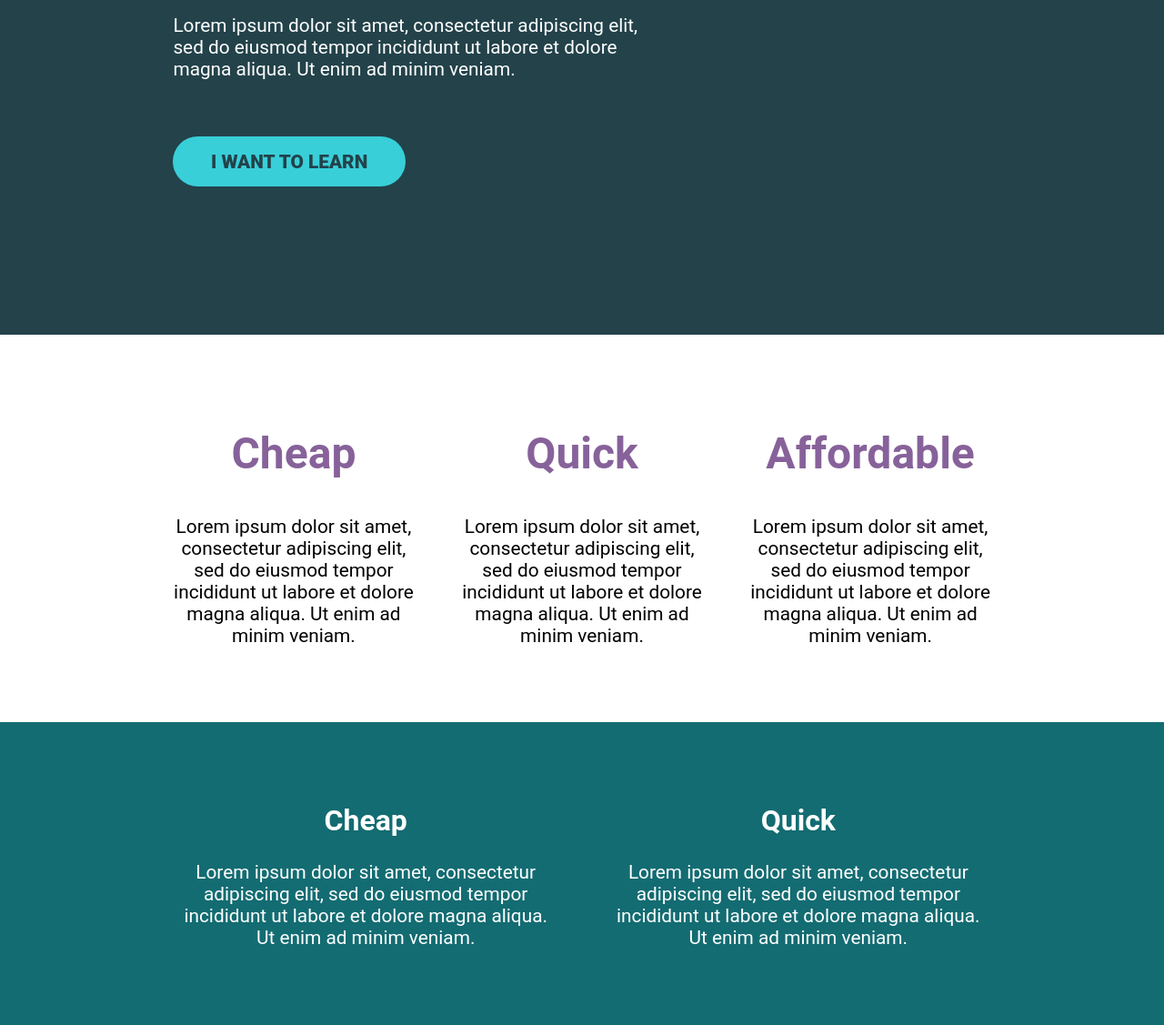
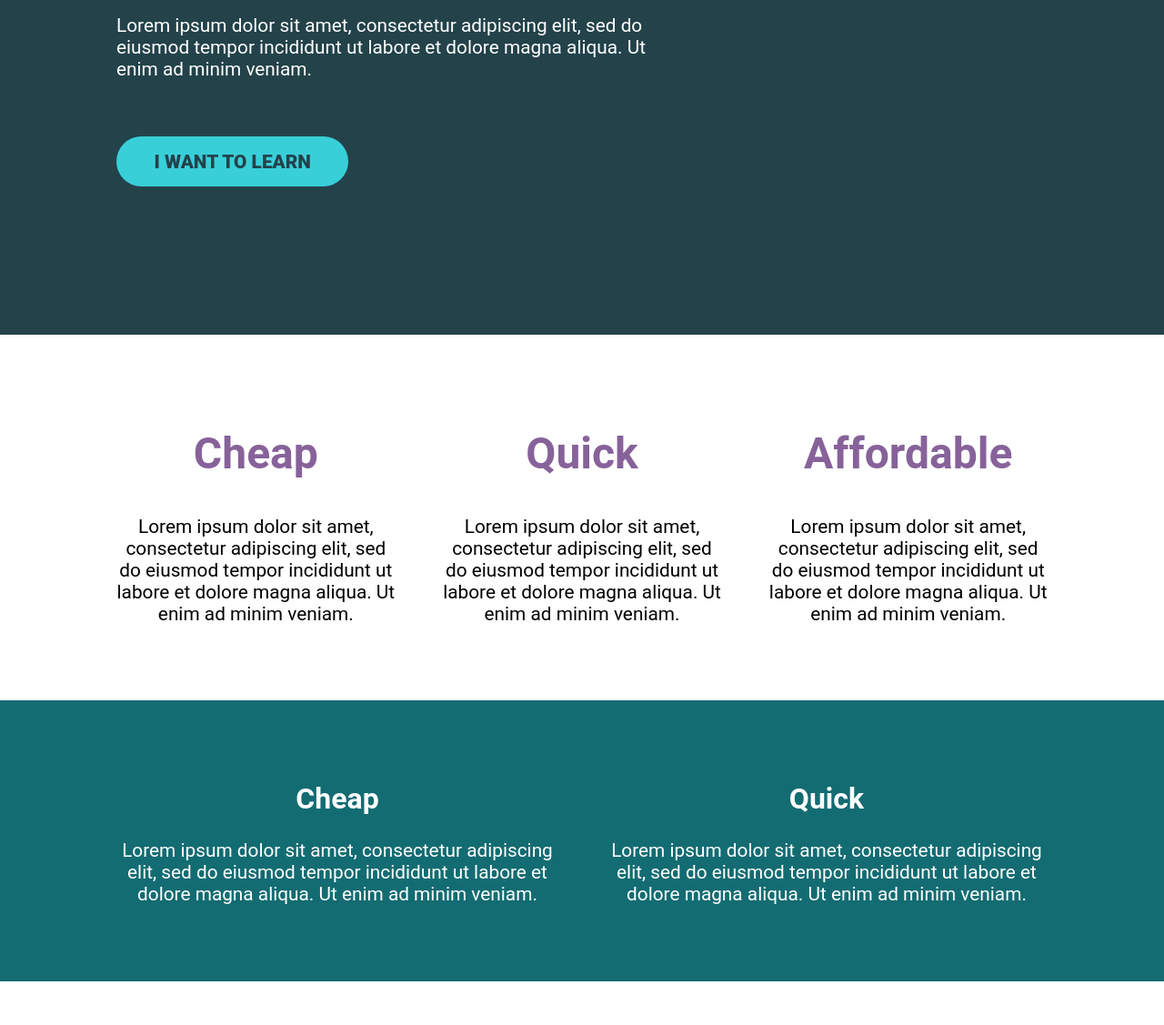
Before and after one commit to EMApath/responsiveness-challenge04, a plain HTML site: page index.html in a window 1280 px wide. Shown: the part 325-1452 px from the top of the page at 91% size. After the commit the page ends 1404 px from the top, so only its background shows below. Drawn offline with Linux system fonts and the light colour scheme.

Commit message:
Added files

```diff
--- a/style.css
+++ b/style.css
@@ -43,7 +43,7 @@ h2 {
   width: 80%;
   max-width: 1100px;
   margin: 0 auto;
-  padding: 3em;
+  padding: 3em 0;
 }
 
 .row {
--- a/style.scss
+++ /dev/null
@@ -1,101 +0,0 @@
-/*
-////// For this challenge ///////
-
-- You will have to modify the HTML
-
-- You can add new classes in the HTML
-  if you need to
-
-// Requirements
-1. The headings in the first row must be
-   a different color
-2. The two .col at the bottom must go next
-   to one another as per the design specs
-   provided
-3. The section at the bottom should have
-   a dark background color and a different
-   color of text
-4. I've removed the "gap" that I created
-   during the demo, so you'll have to
-   add it back in
-*/
-
-*,
-*::before,
-*::after {
-  box-sizing: border-box;
-}
-
-body {
-  margin: 0;
-  font-family: "Roboto", sans-serif;
-  font-size: 1.3rem;
-}
-
-h1 {
-  font-size: 3rem;
-}
-h2 {
-  font-size: 2rem;
-}
-
-.container {
-  width: 80%;
-  max-width: 1100px;
-  margin: 0 auto;
-  padding: 3em;
-}
-
-.row {
-  /* display: flex => flex container */
-  display: flex;
-  gap: 2.5em;
-
-  /* can't use yet */
-  /* gap: 100px; */
-}
-
-.col {
-  /* these are now flex items */
-  width: 100%;
-  // text-align: center;
-  text-align: center;
-}
-.top h2 {
-  color: #87629a;
-  // font-size: 3rem;
-}
-.background {
-  background: #136c72;
-  color: #ffffff;
-}
-
-.hero {
-  padding: 100px 0;
-  background-color: #23424a;
-  color: #fff;
-}
-
-.hero__text {
-  width: 60%;
-}
-
-.hero p {
-  margin-bottom: 3em;
-}
-
-.btn {
-  display: inline-block;
-  text-decoration: none;
-  text-transform: uppercase;
-  color: #23424a;
-  font-weight: 900;
-  background-color: #38cfd9;
-  padding: 0.75em 2em;
-  border-radius: 100px;
-}
-
-.btn:hover,
-.btn:focus {
-  opacity: 0.75;
-}
```
